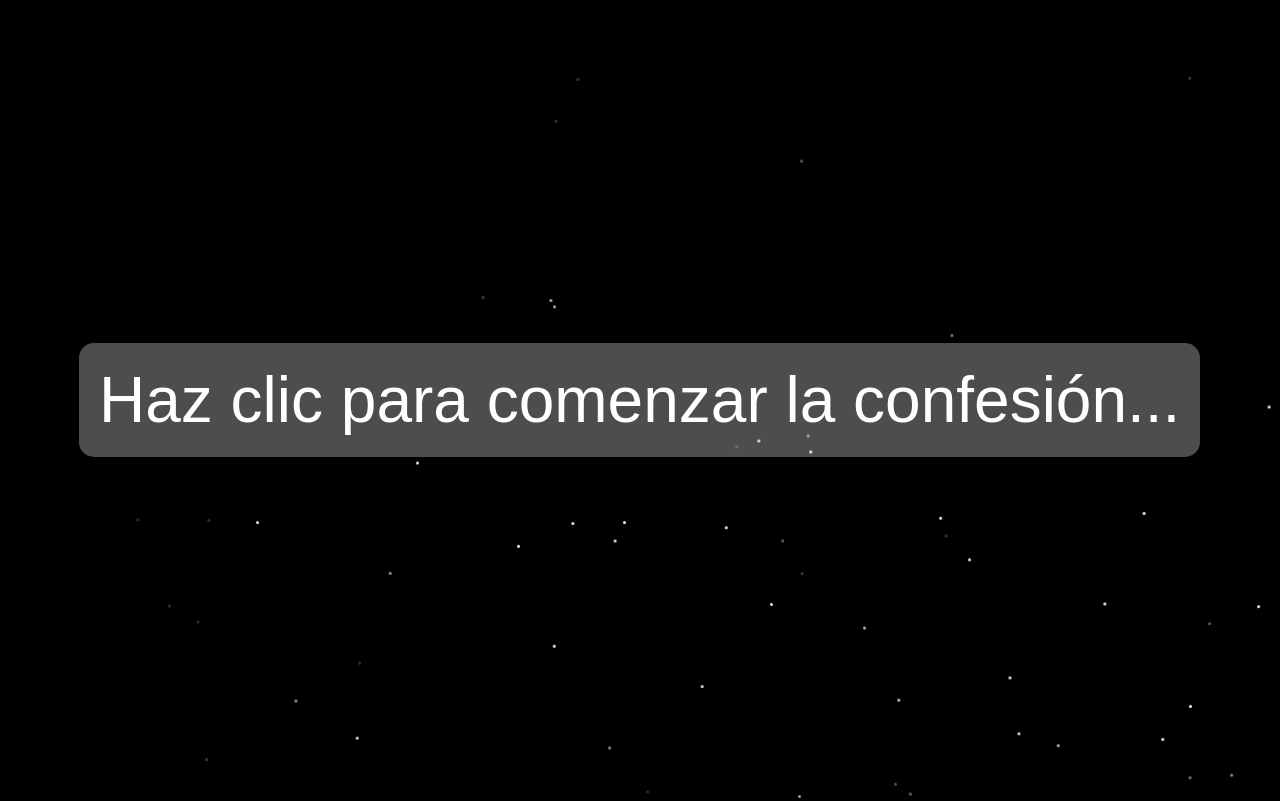
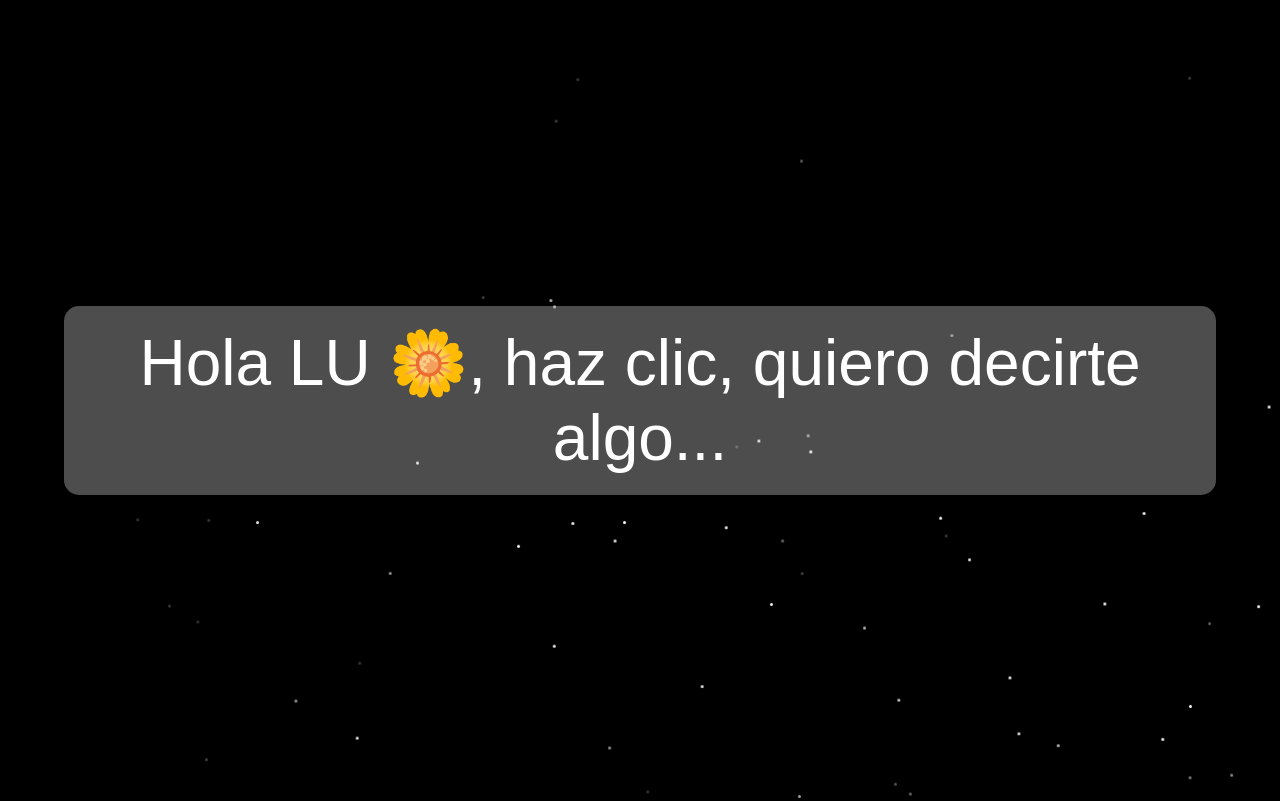
Before and after one commit to neumann-education/ramiro, a plain HTML site: page index.html in a window 1280 px wide. Shown: the top 801 px of the page. Drawn offline with Linux system fonts and the light colour scheme.

Commit message:
Update index.html

```diff
--- a/index.html
+++ b/index.html
@@ -87,7 +87,7 @@
     </style>
 </head>
 <body>
-    <div id="message">Haz clic para comenzar la confesión...</div>
+    <div id="message">Hola LU 🌼, haz clic, quiero decirte algo...</div>
 
     <script>
         const messages = [
```
